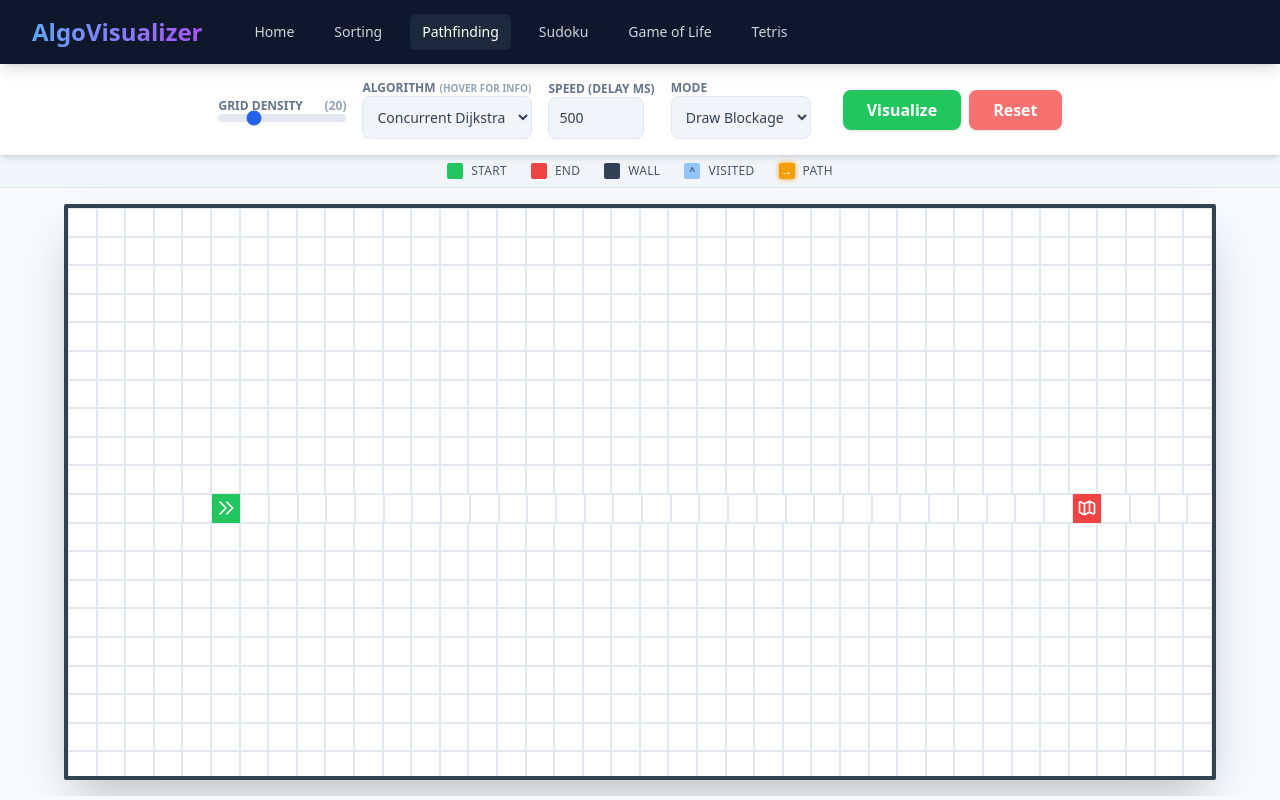
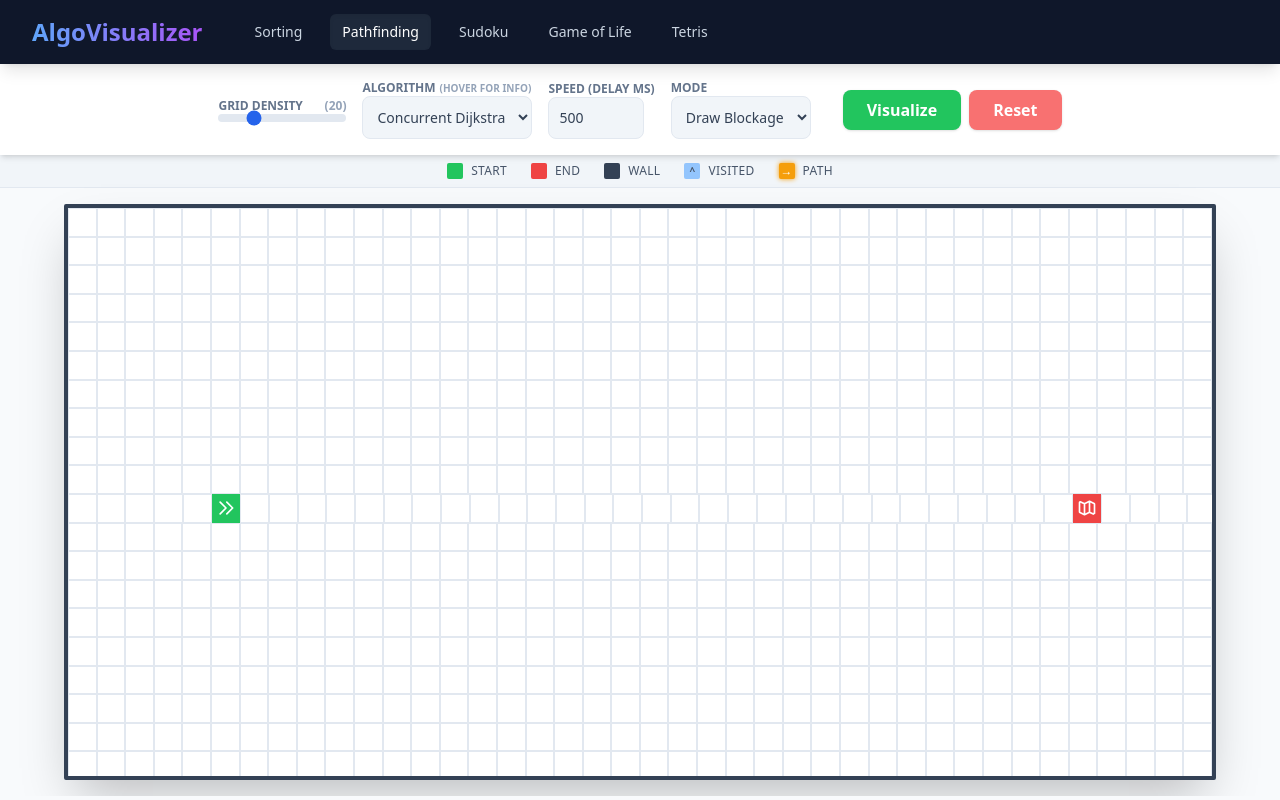
Before and after one commit to Madhurg2002/Visualizer, a React (Create React App) app: page /PathFinding in a window 1280 px wide. Built offline with nearby package versions, Linux system fonts and the light colour scheme.

Commit message:
feat: add Sudoku game with settings and theming, Cellular Automata page, and core navigation components.

```diff
--- a/src/Components/Navbar.js
+++ b/src/Components/Navbar.js
@@ -1,10 +1,9 @@
 
 import React from 'react';
-import { NavLink } from 'react-router-dom';
+import { NavLink, Link } from 'react-router-dom';
 
 const Navbar = () => {
     const navItems = [
-        { name: 'Home', path: '/home' },
         { name: 'Sorting', path: '/sort' },
         { name: 'Pathfinding', path: '/PathFinding' },
         { name: 'Sudoku', path: '/Sudoku' },
@@ -18,9 +17,9 @@ const Navbar = () => {
                 <div className="flex items-center justify-between h-16">
                     <div className="flex items-center">
                         <div className="flex-shrink-0">
-                            <span className="text-2xl font-bold bg-clip-text text-transparent bg-gradient-to-r from-blue-400 to-purple-500">
+                            <Link to="/" className="text-2xl font-bold bg-clip-text text-transparent bg-gradient-to-r from-blue-400 to-purple-500">
                                 AlgoVisualizer
-                            </span>
+                            </Link>
                         </div>
                         <div className="hidden md:block">
                             <div className="ml-10 flex items-baseline space-x-4">
--- a/src/Page/Sudoku/Controls.js
+++ b/src/Page/Sudoku/Controls.js
@@ -72,24 +72,21 @@ export default function Controls({
       >
         Randomize
       </button>
-      <select
-        value={difficulty}
-        onChange={(e) => setDifficulty(e.target.value)}
+      <button
+        onClick={() => {
+          const levels = ["easy", "medium", "hard"];
+          const nextIndex = (levels.indexOf(difficulty) + 1) % levels.length;
+          setDifficulty(levels[nextIndex]);
+        }}
         style={{
-          padding: "8px 16px",
-          borderRadius: 6,
-          fontWeight: 600,
-          fontSize: 16,
-          border: "1px solid #2563eb",
-          cursor: "pointer",
-          color: "#334155",
-          minWidth: 120,
+          ...baseButtonStyle,
+          backgroundColor: "#2563eb",
+          color: "white",
+          minWidth: 140,
         }}
       >
-        <option value="easy">Easy</option>
-        <option value="medium">Medium</option>
-        <option value="hard">Hard</option>
-      </select>
+        Difficulty: {difficulty.charAt(0).toUpperCase() + difficulty.slice(1)}
+      </button>
       <button
         onClick={() => handleButtonClick("undo", onUndo)}
         disabled={undoDisabled}
--- a/src/Page/Sudoku/Settings.js
+++ b/src/Page/Sudoku/Settings.js
@@ -27,48 +27,72 @@ export default function Settings({
       >
         <h3 style={{ fontWeight: "700", marginBottom: 20 }}>Settings</h3>
 
-        <label style={{
-          display: "flex", justifyContent: "space-between", alignItems: "center", marginBottom: 16
-        }}>
-          <span>Continuous Mistake Check</span>
-          <input
-            type="checkbox"
-            checked={continuousCheck}
-            onChange={e => setContinuousCheck(e.target.checked)}
-          />
-        </label>
+        <button
+          onClick={() => setContinuousCheck(!continuousCheck)}
+          style={{
+            width: "100%", textAlign: "left", marginBottom: 16,
+            padding: "12px 16px", borderRadius: 12,
+            backgroundColor: continuousCheck ? "#dcfce7" : "#f1f5f9",
+            color: continuousCheck ? "#166534" : "#475569",
+            border: continuousCheck ? "2px solid #22c55e" : "1px solid #cbd5e1",
+            fontWeight: 600, cursor: "pointer", fontSize: 16,
+            display: "flex", justifyContent: "space-between", alignItems: "center",
+          }}
+        >
+          <span>Mistake Check</span>
+          <span>{continuousCheck ? "ON" : "OFF"}</span>
+        </button>
 
-        <label style={{
-          display: "flex", justifyContent: "space-between", alignItems: "center", marginBottom: 16
-        }}>
-          <span>Highlight same numbers</span>
-          <input
-            type="checkbox"
-            checked={highlightNumbers}
-            onChange={e => setHighlightNumbers(e.target.checked)}
-          />
-        </label>
+        <button
+          onClick={() => setHighlightNumbers(!highlightNumbers)}
+          style={{
+            width: "100%", textAlign: "left", marginBottom: 16,
+            padding: "12px 16px", borderRadius: 12,
+            backgroundColor: highlightNumbers ? "#dbeafe" : "#f1f5f9",
+            color: highlightNumbers ? "#1e40af" : "#475569",
+            border: highlightNumbers ? "2px solid #3b82f6" : "1px solid #cbd5e1",
+            fontWeight: 600, cursor: "pointer", fontSize: 16,
+            display: "flex", justifyContent: "space-between", alignItems: "center",
+          }}
+        >
+          <span>Highlight Numbers</span>
+          <span>{highlightNumbers ? "ON" : "OFF"}</span>
+        </button>
 
-        <div style={{ marginBottom: 16 }}>
-          <label htmlFor="theme-select">Color Theme:</label>
-          <select
-            id="theme-select"
-            value={theme}
-            onChange={e => setTheme(e.target.value)}
-            style={{ marginLeft: 12, padding: "6px 10px", borderRadius: 8, border: "1px solid #ccc", fontSize: 16 }}
-          >
-            <option value="light">Light</option>
-            <option value="dark">Dark</option>
-          </select>
+        <div style={{ marginBottom: 24 }}>
+        <button
+          onClick={() => setTheme(theme === "light" ? "dark" : "light")}
+          style={{
+            width: "100%", textAlign: "left", marginBottom: 24,
+            padding: "12px 16px", borderRadius: 12,
+            backgroundColor: theme === "dark" ? "#1e293b" : "#f8fafc",
+            color: theme === "dark" ? "#f1f5f9" : "#334155",
+            border: theme === "dark" ? "2px solid #64748b" : "1px solid #94a3b8",
+            fontWeight: 600, cursor: "pointer", fontSize: 16,
+            display: "flex", justifyContent: "space-between", alignItems: "center",
+          }}
+        >
+          <span>Theme</span>
+          <span style={{ textTransform: "capitalize" }}>{theme}</span>
+        </button>
         </div>
 
         <button
           onClick={onClose}
           style={{
-            marginTop: 24, padding: "10px 20px", fontSize: 16, borderRadius: 10,
-            backgroundColor: "#2563eb", color: "#fff", border: "none",
-            cursor: "pointer", float: "right",
+            width: "100%",
+            padding: "12px",
+            fontSize: 16,
+            fontWeight: 600,
+            borderRadius: 12,
+            backgroundColor: "#0f172a",
+            color: "#fff",
+            border: "none",
+            cursor: "pointer",
+            transition: "opacity 0.2s",
           }}
+          onMouseEnter={e => e.currentTarget.style.opacity = 0.9}
+          onMouseLeave={e => e.currentTarget.style.opacity = 1}
         >Close</button>
       </div>
     </div>
--- a/src/Page/Sudoku/SudokuBoard.js
+++ b/src/Page/Sudoku/SudokuBoard.js
@@ -27,7 +27,7 @@ export default function SudokuBoard({
         overflow: "hidden",
         width: "100%",
         maxWidth: 450,
-        background: "transparent",
+        background: themeColors.boardBg,
         boxShadow: `0px 8px 32px rgba(0, 0, 0, 0.12)`,
         border: `4px solid ${themeColors.boardBorder}`,
       }}
--- a/src/Page/Sudoku/themes.js
+++ b/src/Page/Sudoku/themes.js
@@ -2,6 +2,7 @@
 export const THEMES = {
   light: {
     bg: "#f8fafc",
+    boardBg: "#ffffff", // White board on light bg
     boardBorder: "#2563eb",
     lockedCellBg: "#dbeafe",
     lockedCellTextColor: "#1e293b",
@@ -19,21 +20,22 @@ export const THEMES = {
     hintTextColor: "#0ea5e9",
   },
   dark: {
-    bg: "#0f172a", // darker background
-    boardBorder: "#2563eb",
-    lockedCellBg: "#5090a0", // more subdued locked color
-    lockedCellTextColor: "#e0e7ff",
-    selectedCellBorder: "#38bdf8",
-    wrongCellBg: "#f87171", // slightly brighter background
-    wrongCellTextColor: "#7f1d1d", // darker text for contrast
-    normalCellBg: "linear-gradient(145deg, #2e3a52, #38455f)", // subtle gradient
-    numberBtnBg: "#536987", // lighter base button bg
-    numberBtnSelBg: "#60a5fa",
-    numberBtnColor: "#e0e7ff",
-    numberBtnSelColor: "#fff",
-    numberHighlightBg: "#fbbf24", // warmer highlight
-    hintBg: "#134e4a",
-    hintBorder: "#2dd4bf",
-    hintTextColor: "#7dd3fc",
+    bg: "#0f172a", // Slate 900
+    boardBg: "#1e293b", // Slate 800 - Distinct board background
+    boardBorder: "#3b82f6", // Blue 500
+    lockedCellBg: "#334155", // Slate 700 - Distinct
+    lockedCellTextColor: "#f1f5f9", // Slate 100
+    selectedCellBorder: "#38bdf8", // Sky 400
+    wrongCellBg: "#7f1d1d", // Red 900
+    wrongCellTextColor: "#fecaca", // Red 200
+    normalCellBg: "#1e293b", // Slate 800 - Solid
+    numberBtnBg: "#334155", // Slate 700
+    numberBtnSelBg: "#3b82f6", // Blue 500
+    numberBtnColor: "#f1f5f9", // Slate 100
+    numberBtnSelColor: "#ffffff",
+    numberHighlightBg: "#b45309", // Amber 700
+    hintBg: "#115e59", // Teal 800
+    hintBorder: "#2dd4bf", // Teal 400
+    hintTextColor: "#ccfbf1", // Teal 100
   },
 };
```
